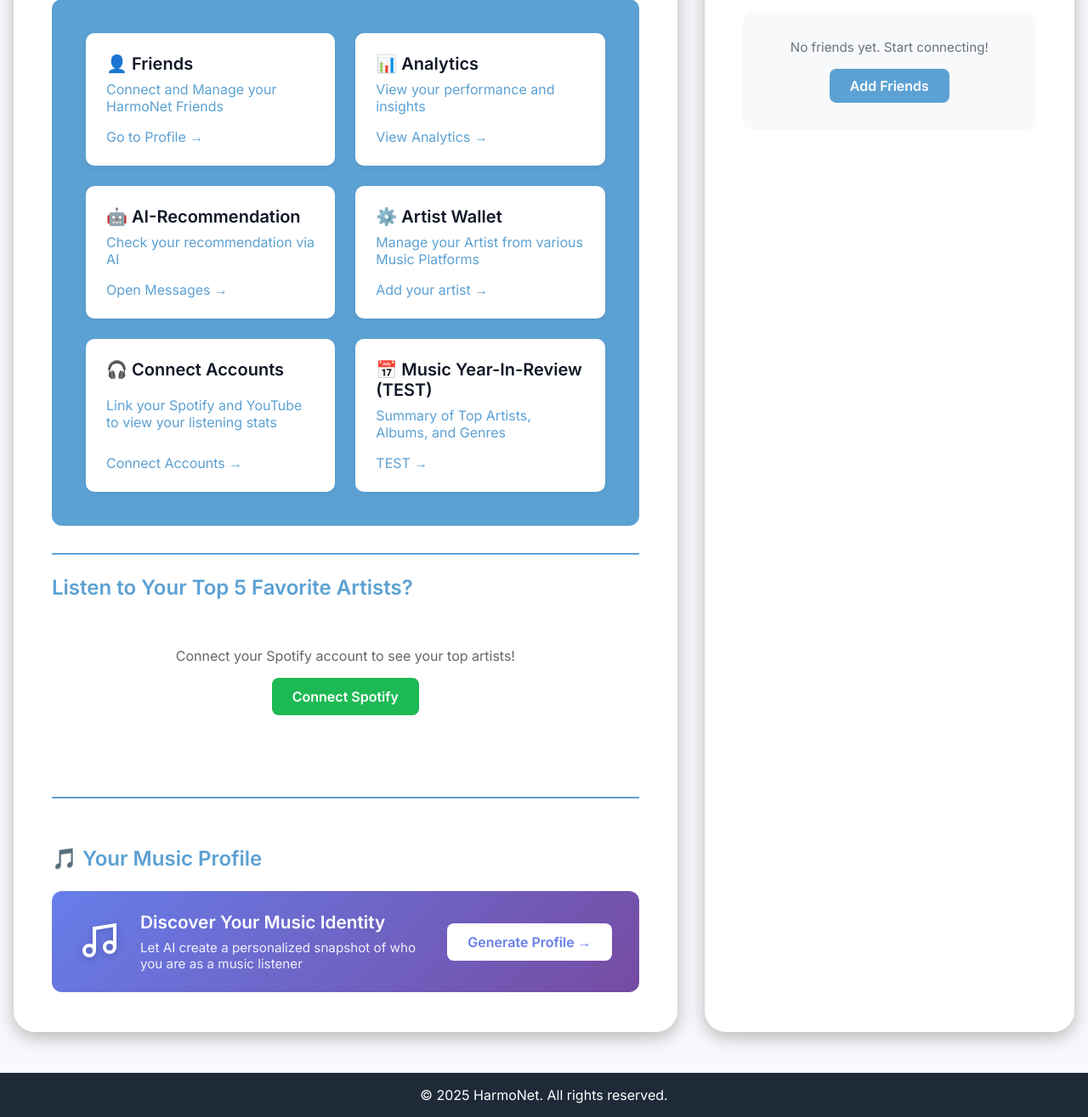
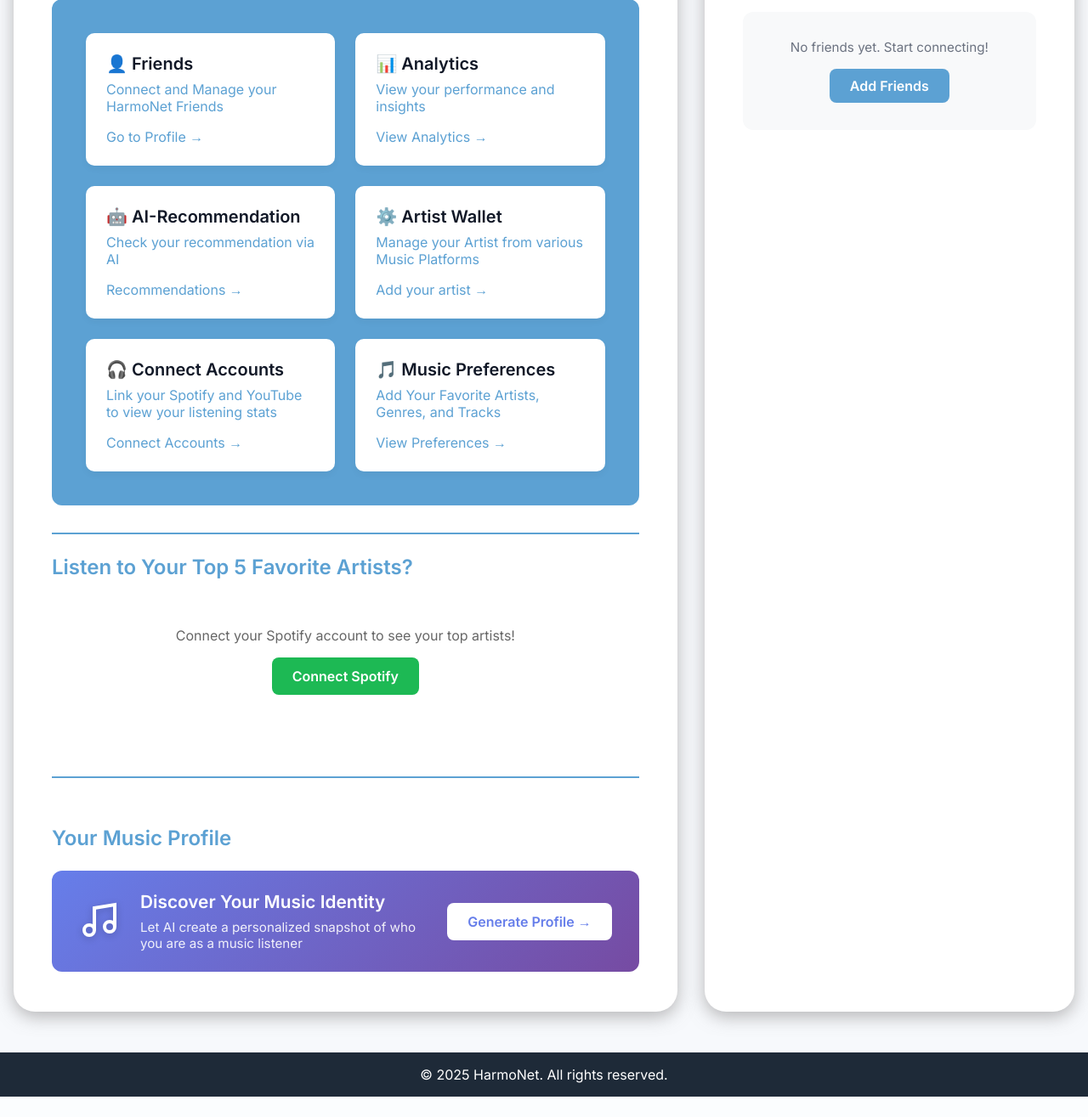
Before and after one commit to ksanch20/cs4300-Harmonet, a Django app: page /user/dashboard/ in a window 1280 px wide. Shown: the part 274-1589 px from the top of the page at 85% size. After the commit the page ends 1565 px from the top, so only its background shows below. Run offline with Django 4.2, Linux system fonts and the light colour scheme; a user stored in the database is signed in.

Commit message:
update dahsboard

```diff
--- a/Harmonet/user/templates/user/dashboard.html
+++ b/Harmonet/user/templates/user/dashboard.html
@@ -31,7 +31,7 @@
           <div class="card">
             <h3>🤖 AI-Recommendation</h3>
             <p>Check your recommendation via AI</p>
-            <a href="{% url 'ai_recommendations' %}">Open Messages →</a>
+            <a href="{% url 'ai_recommendations' %}">Recommendations →</a>
           </div>
 
           <div class="card">
@@ -47,9 +47,9 @@
           </div>
 
           <div class="card">
-            <h3>📅 Music Year-In-Review (TEST)</h3>
-            <p>Summary of Top Artists, Albums, and Genres</p>
-            <a href="{% url 'account_link' %}">TEST →</a>
+            <h3>🎵  Music Preferences</h3>
+            <p>Add Your Favorite Artists, Genres, and Tracks</p>
+            <a href="{% url 'music_preferences' %}">View Preferences →</a>
           </div>
 
         </div>
@@ -95,7 +95,7 @@
       <hr class="section-divider" />
 
       <section class="music-profile-section">
-        <h2>🎵 Your Music Profile</h2>
+        <h2>Your Music Profile</h2>
 
         {% if user_profile %}
           <!-- Show Generated Profile -->
```
